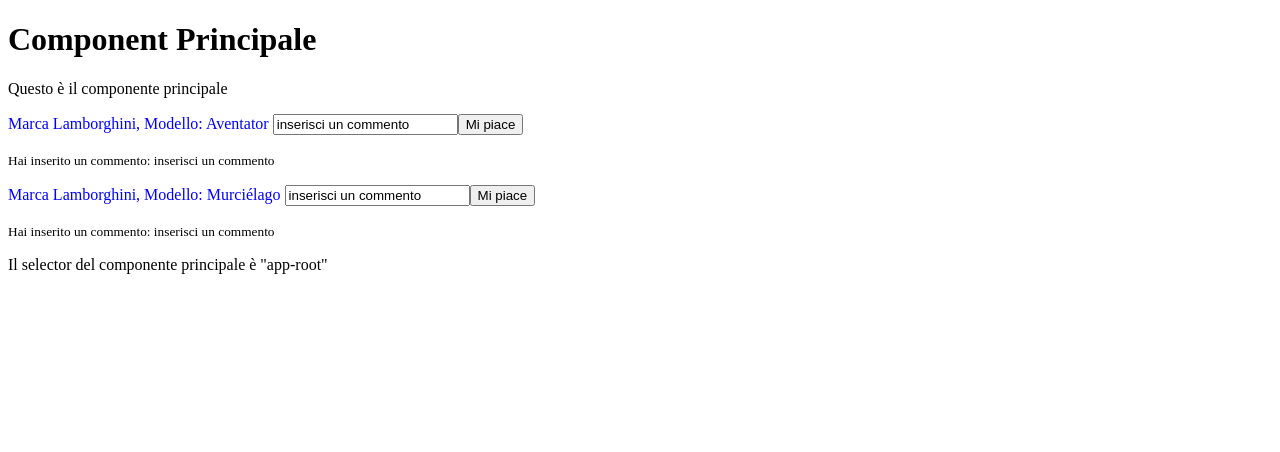
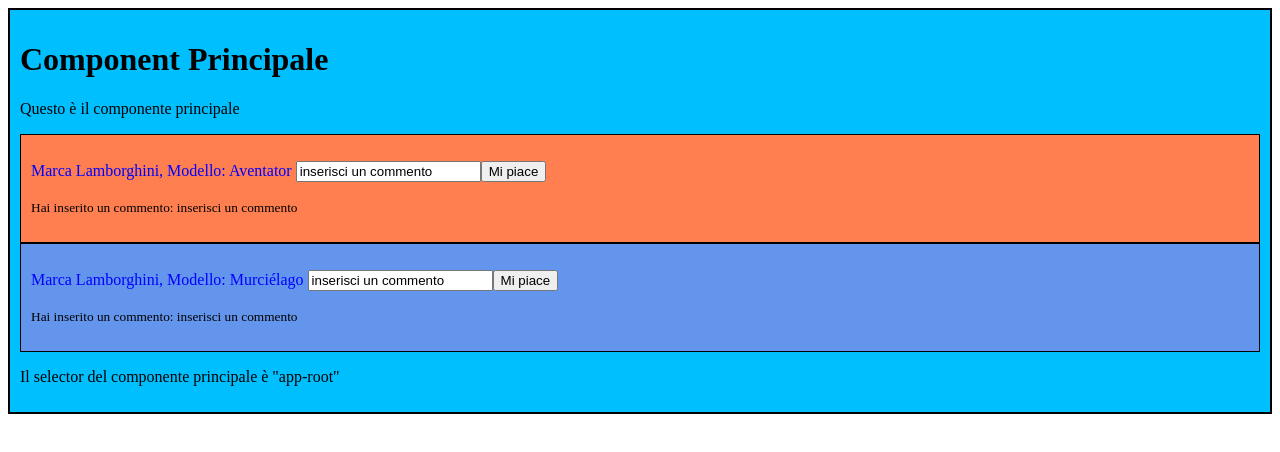
Before and after one commit to racitifilippo/250--creazione-del-primo-progetto-angular-filipporaciti, an Angular app: page / in a window 1280 px wide. Shown: the top 452 px of the page. Built offline with nearby package versions, Linux system fonts and the light colour scheme.

Commit message:
Styling : aggiungee i fogli di stile CSS

```diff
--- a/src/app/app.component.css
+++ b/src/app/app.component.css
@@ -0,0 +1,5 @@
+div{
+    background-color: deepskyblue;
+    border: 2px solid black;
+    padding: 10px;
+}
--- a/src/app/componente01/componente01.component.css
+++ b/src/app/componente01/componente01.component.css
@@ -0,0 +1,5 @@
+div{
+    background-color: coral;
+    border: 1px solid black;
+    padding: 10px;
+}
--- a/src/app/componente02/componente02.component.css
+++ b/src/app/componente02/componente02.component.css
@@ -0,0 +1,5 @@
+div{
+    background-color: cornflowerblue;
+    border: 1px solid black;
+    padding: 10px;
+}
```
